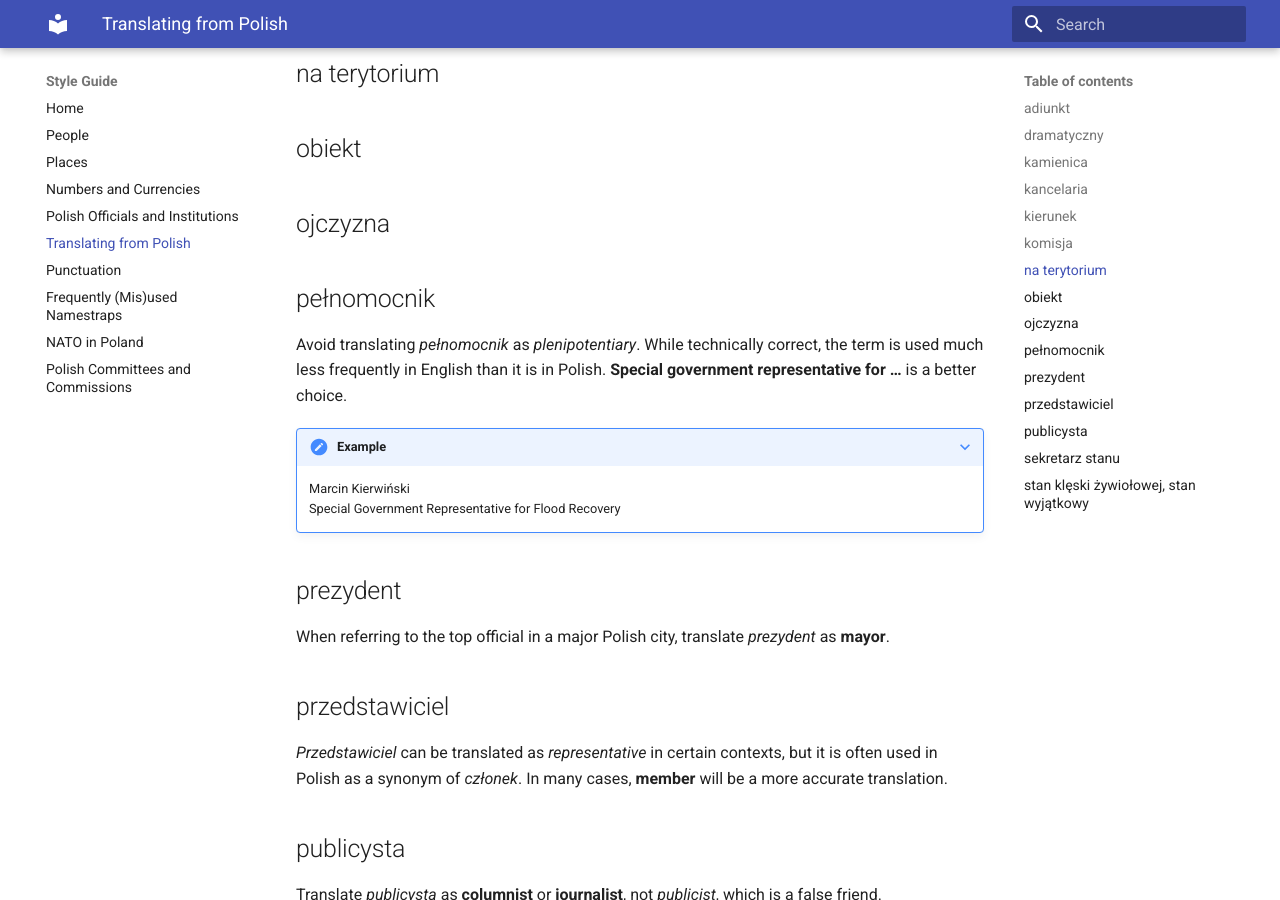
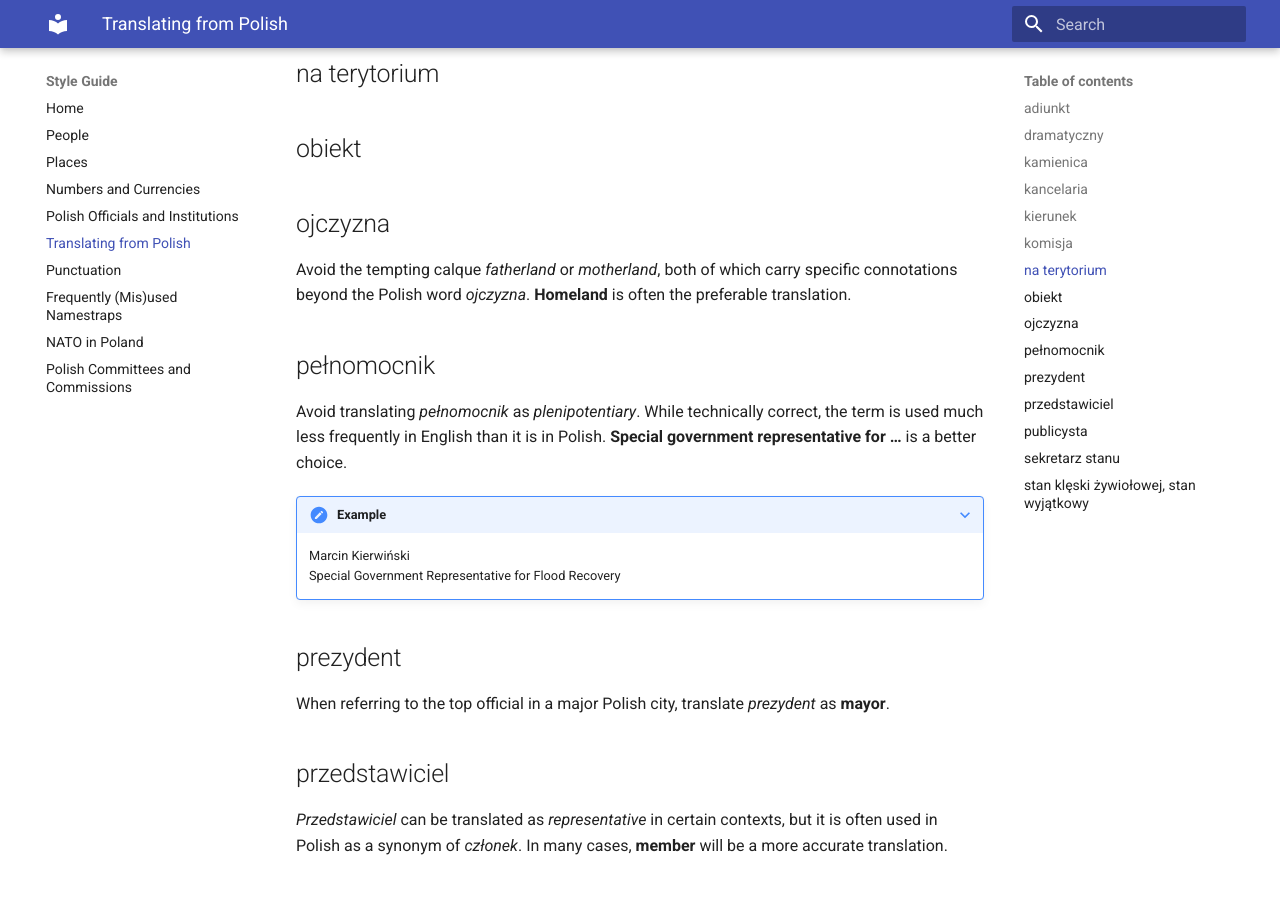
Before and after one commit to rthrbrs/styleguide, an MkDocs documentation site: the page built from docs/TranslatingFromPolish.md, in a window 1280 px wide and 900 px high, scrolled down 734 px. Built offline with MkDocs 1.6.1 and Material for MkDocs 9.7.7, drawn with Linux system fonts in a browser that asks for light colours.

Commit message:
Added ojczyzna

```diff
--- a/docs/TranslatingFromPolish.md
+++ b/docs/TranslatingFromPolish.md
@@ -24,6 +24,8 @@ TODO: _Committee_ vs. _commission_.
 
 ## ojczyzna
 
+Avoid the tempting calque _fatherland_ or _motherland_, both of which carry specific connotations beyond the Polish word _ojczyzna_. **Homeland** is often the preferable translation.
+
 ## pełnomocnik
 
 Avoid translating _pełnomocnik_ as _plenipotentiary_. While technically correct, the term is used much less frequently in English than it is in Polish. **Special government representative for …** is a better choice.
```
